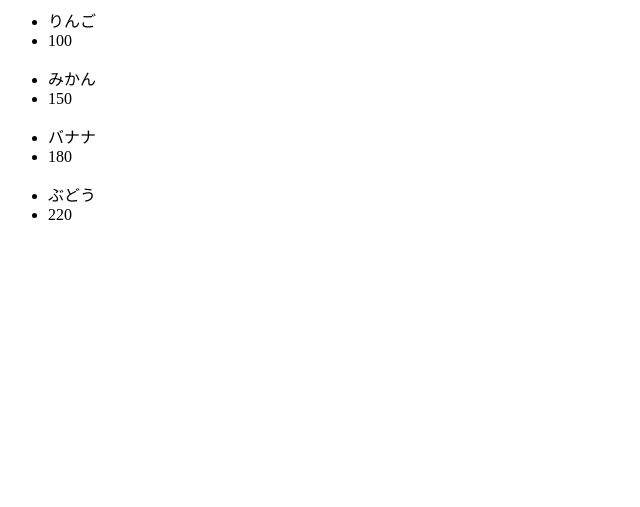
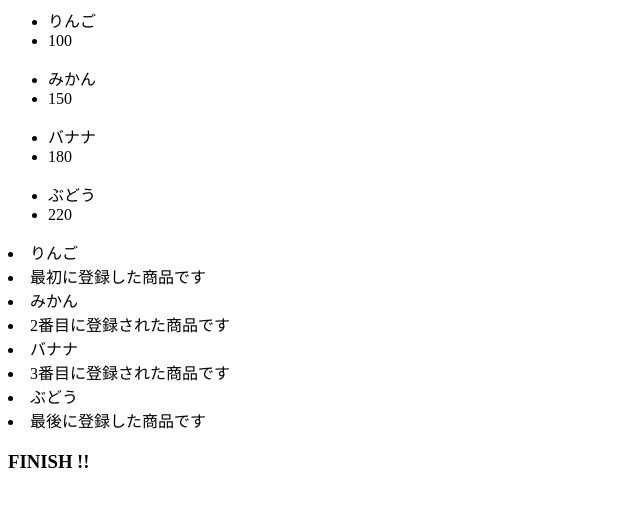
Before and after one commit to ohialehua/python_sample, a Django app: page /list/ in a window 1280 px wide. Shown: the top 507 px of the page, without its empty margins (0-640 px from the left). Run offline with Django 4.2, Linux system fonts and the light colour scheme; data comes from the database, SQL or seed files in the repository; both versions use the stored data as it was after the commit.

Commit message:
[for if 文]

```diff
--- a/sampleapp/views.py
+++ b/sampleapp/views.py
@@ -7,3 +7,4 @@ from .models import SampleAppModel
 class SampleAppList(ListView):
     template_name = 'list.html'
     model = SampleAppModel
+    for_range = [i for i in range(10)]
--- a/templates/list.html
+++ b/templates/list.html
@@ -4,3 +4,15 @@
     <li>{{ item.itemvalue }}</li>
   </ul>
 {% endfor %}
+
+{% for item in object_list %}
+  <li>{{ item.itemname }}</li>
+  {% if forloop.first %}
+    <li>最初に登録した商品です</li>
+  {% elif forloop.last %}
+    <li>最後に登録した商品です</li>
+  {% else %}
+    <li>{{forloop.counter}}番目に登録された商品です</li>
+  {% endif %}
+{% endfor %}
+<h3>FINISH !!</h3>
```
Also changed, not shown: db.sqlite3.
